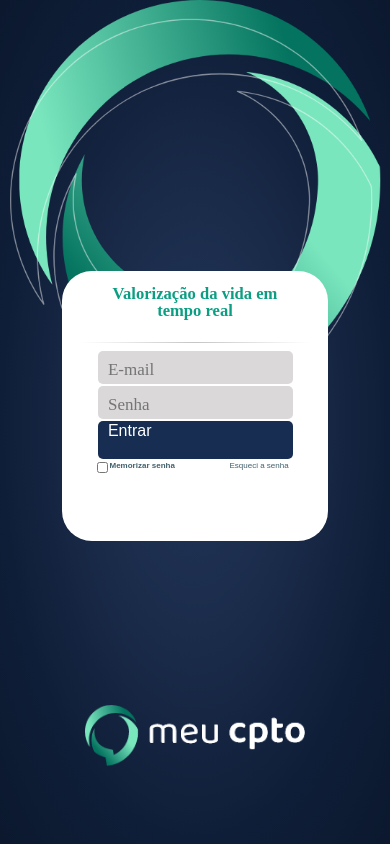
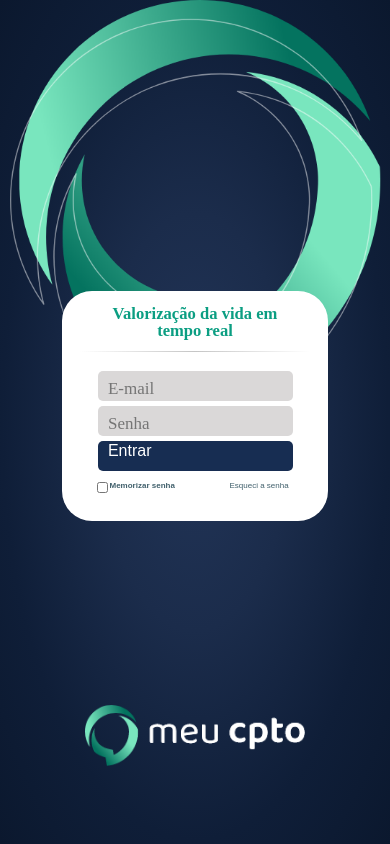
Before and after one commit to markusknauer1/MeuCPTO, a React (Create React App) app: page / in a window 390 px wide. Built offline with nearby package versions, Linux system fonts and the light colour scheme; a web font is replaced by a local one.

Commit message:
atualização

```diff
--- a/src/styles/global.css
+++ b/src/styles/global.css
@@ -214,7 +214,7 @@ html {
     align-items: center;
     margin-top: -8%;
     width: 68%;
-    height: 32%;
+    height: 230px;
   }
   .login-right h3 {
     position: absolute;
@@ -250,7 +250,7 @@ html {
     border-radius: 5px;
     transition: color 0.2s ease-in-out;
     width: 73.4%;
-    height: 12%;
+    height: 30px;
     top: 80px;
     left: 13.4%;
   }
@@ -272,7 +272,7 @@ html {
     border-radius: 5px;
     transition: color 0.2s ease-in-out;
     width: 73.4%;
-    height: 12%;
+    height: 30px;
     top: 115px;
     left: 13.4%;
   }
@@ -290,7 +290,7 @@ html {
     border-radius: 5px;
     transition: color 0.2s ease-in-out;
     width: 73.4%;
-    height: 14%;
+    height: 30px;
     top: 150px;
     left: 13.4%;
     z-index: 5;
```
